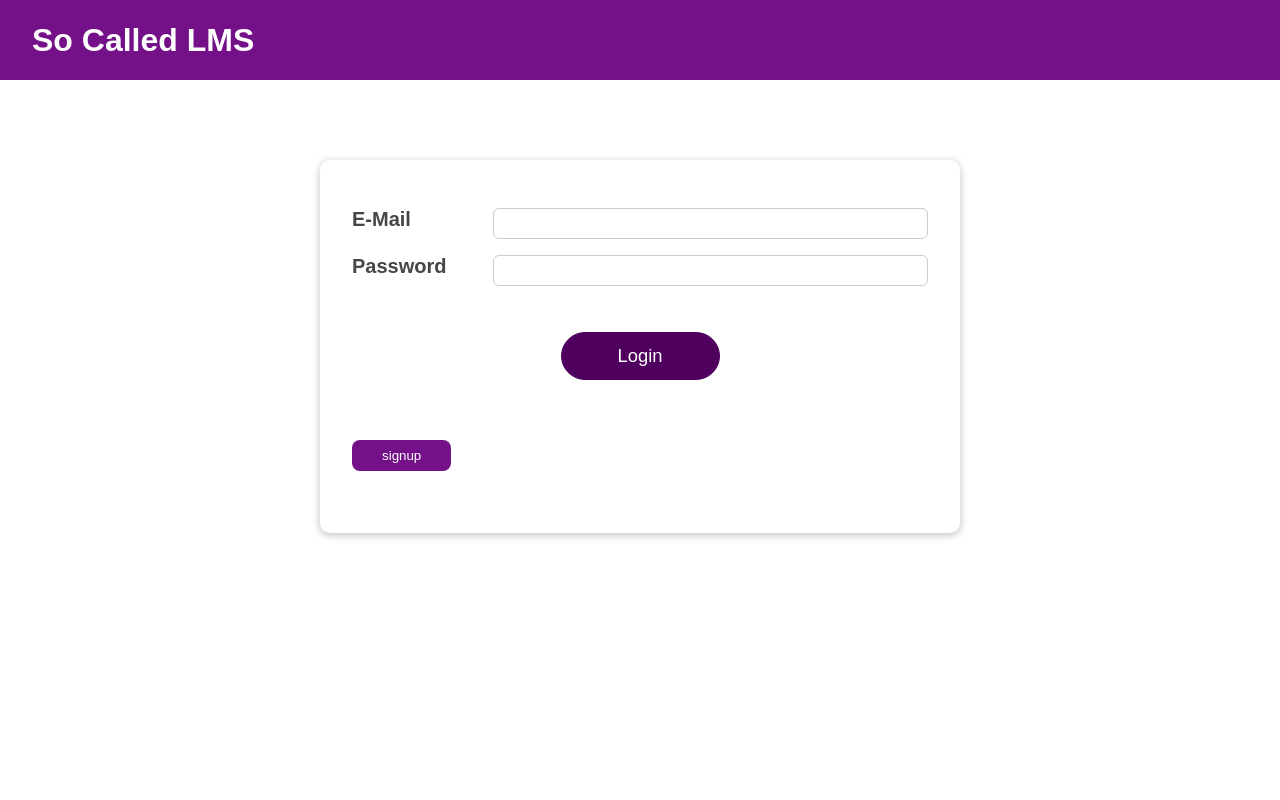
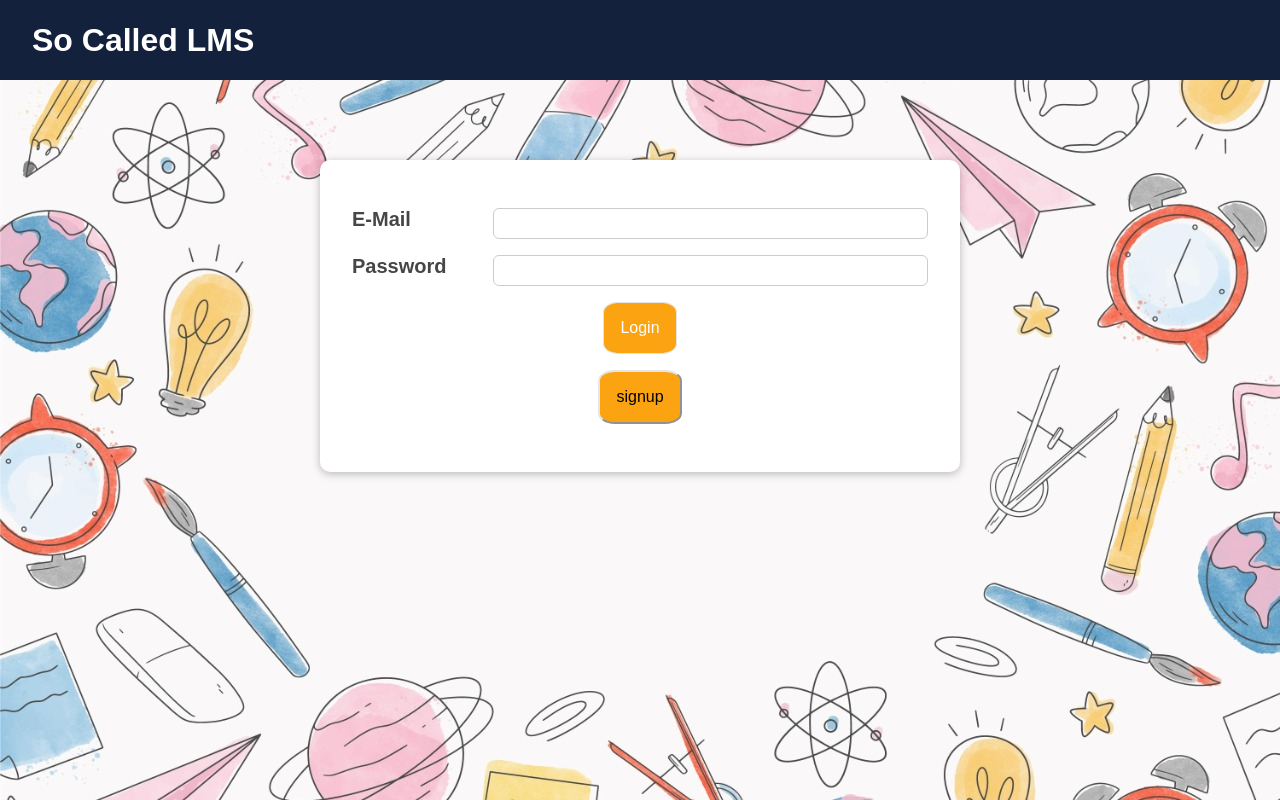
Before and after one commit to Aakashgupta2001/so-called-lms, a React (Create React App) app in the folder so-called-lms/: page / in a window 1280 px wide. Built offline with nearby package versions, Linux system fonts and the light colour scheme; no server answers.

Commit message:
ui updated

```diff
--- a/so-called-lms/src/Components/Table/table.module.css
+++ b/so-called-lms/src/Components/Table/table.module.css
@@ -10,7 +10,7 @@
 }
 
 .table thead tr {
-  background-color: #009879;
+  background-color: #fca311;
   color: #ffffff;
   text-align: center;
 }
@@ -24,7 +24,7 @@
 }
 
 .table tbody tr {
-  border-bottom: 1px solid #dddddd;
+  border-bottom: 1px solid #fff;
   text-align: center;
 }
 
@@ -32,11 +32,15 @@
   background-color: #f3f3f3;
 }
 
+.table tbody tr:nth-of-type(odd) {
+  background-color: #fff;
+}
+
 .table tbody tr:last-of-type {
-  border-bottom: 2px solid #009879;
+  border-bottom: 2px solid #fca311;
 }
 
 .table tbody tr.active-row {
   font-weight: bold;
-  color: #009879;
+  color: #fca311;
 }
--- a/so-called-lms/src/Dashboard/SidebarData.js
+++ b/so-called-lms/src/Dashboard/SidebarData.js
@@ -1,41 +1,39 @@
-import React from 'react'
+import React from "react";
 
-
-export const SidebarData =[
-
+export const SidebarData = [
   {
     title: "Meeting",
     // icon: <HomeSharpIcon />,
-            link: "/home"
+    link: "/home",
   },
   {
     title: "Schedule/TimeTable",
     // icon: <ScheduleIcon />,
-            link: "/timetable"
+    link: "/timetable",
   },
   {
     title: "Exam",
     // icon: <ReceiptIcon />,
-            link: "/exam"
+    link: "/exam",
   },
   {
-            title: "Sylabus",
+    title: "Syllabus",
     // icon: <MenuBookOutlinedIcon />,
-            link: "/sylabus"
+    link: "/sylabus",
   },
   {
     title: "Practise Questions",
     // icon: <SchoolSharpIcon />,
-            link: "/practise"
+    link: "/practise",
   },
   {
     title: "Study Material",
     // icon: <SchoolOutlinedIcon />,
-            link: "/material"
+    link: "/material",
   },
   {
     title: "Q&A",
     // icon: <QuestionAnswerSharpIcon />,
-            link: "/quena"
-        }
-]
+    link: "/quena",
+  },
+];
--- a/so-called-lms/src/Dashboard/sidebar.css
+++ b/so-called-lms/src/Dashboard/sidebar.css
@@ -6,7 +6,7 @@
 .side-bar {
   height: 100vh;
   width: 255px;
-  background-color: #314051;
+  background-color: #14213d;
   position: fixed;
   top: 5rem;
 }
@@ -26,19 +26,21 @@
   flex-direction: row;
   justify-content: center;
   align-items: center;
-  font-family: "Trebuchet MS", "Lucida Sans Unicode", "Lucida Grande", "Lucida Sans", Arial, sans-serif;
+  font-family: "Trebuchet MS", "Lucida Sans Unicode", "Lucida Grande",
+    "Lucida Sans", Arial, sans-serif;
   color: white;
 }
 
 .SidebarList .row:hover {
-  background-color: teal;
+  background-color: #222;
   cursor: pointer;
   color: whitesmoke;
 }
 
 .row .tittle {
   flex-direction: 70%;
-  color: white;
+  color: #fff;
+  text-decoration: none;
 }
 
 .SidebarList .row #active {
--- a/so-called-lms/src/components/Login/Login.js
+++ b/so-called-lms/src/components/Login/Login.js
@@ -1,4 +1,10 @@
-import React, { useState, useEffect, useReducer, useContext, useRef } from "react";
+import React, {
+  useState,
+  useEffect,
+  useReducer,
+  useContext,
+  useRef,
+} from "react";
 
 import Card from "../UI/Card/Card";
 import Button from "../UI/Button/Button";
@@ -111,10 +117,32 @@ const Login = (props) => {
     if (!displaySignUp) {
       return (
         <form onSubmit={submitHandler}>
-          <Input ref={emailInputRef} id="email" label="E-Mail" type="email" isValid={emailIsValid} value={emailState.value} onChange={emailChangeHandler} onBlur={validateEmailHandler} />
-          <Input ref={passwordInputRef} id="password" label="Password" type="password" isValid={passwordIsValid} value={passwordState.value} onChange={passwordChangeHandler} onBlur={validatePasswordHandler} />
+          <Input
+            ref={emailInputRef}
+            id="email"
+            label="E-Mail"
+            type="email"
+            isValid={emailIsValid}
+            value={emailState.value}
+            onChange={emailChangeHandler}
+            onBlur={validateEmailHandler}
+          />
+          <Input
+            ref={passwordInputRef}
+            id="password"
+            label="Password"
+            type="password"
+            isValid={passwordIsValid}
+            value={passwordState.value}
+            onChange={passwordChangeHandler}
+            onBlur={validatePasswordHandler}
+          />
           <div className={classes.actions}>
-            <Button type="submit" className={classes.btn} onClick={loginHandler}>
+            <Button
+              type="submit"
+              className={classes.btn}
+              onClick={loginHandler}
+            >
               Login
             </Button>
             {/* <Button type="button" className={classes.btn} onClick={signUpHandler}>
@@ -148,7 +176,11 @@ const Login = (props) => {
           </a>
         </Switch>
       </Router> */}
-        <button onClick={displayCOntroller}>{buttonText}</button>
+        <div className={classes.actions}>
+          <button className={classes.btn} onClick={displayCOntroller}>
+            {buttonText}
+          </button>
+        </div>
       </Card>
     </div>
   );
--- a/so-called-lms/src/components/Login/Login.module.css
+++ b/so-called-lms/src/components/Login/Login.module.css
@@ -35,7 +35,7 @@
 
 .control input:focus {
   outline: none;
-  border-color: #4f005f;
+  border-color: #e5e5e5;
   background: #f6dbfc;
 }
 
@@ -48,6 +48,20 @@
   text-align: center;
 }
 
+.btn {
+  border-color: #e5e5e5;
+  background: #fca311;
+  padding: 1rem;
+  border-radius: 20%;
+  font-size: 1rem;
+  margin-bottom: 1rem;
+}
+
+.btn:hover {
+  border-color: #e5e5e5;
+  background: #e28d03;
+}
+
 @media (min-width: 768px) {
   .control {
     align-items: center;
--- a/so-called-lms/src/components/MainHeader/MainHeader.module.css
+++ b/so-called-lms/src/components/MainHeader/MainHeader.module.css
@@ -7,7 +7,7 @@
   display: flex;
   justify-content: space-between;
   align-items: center;
-  background: #741188;
+  background: #14213d;
   padding: 0 2rem;
 }
 
--- a/so-called-lms/src/components/MainHeader/Navigation.module.css
+++ b/so-called-lms/src/components/MainHeader/Navigation.module.css
@@ -24,8 +24,8 @@
 
 .nav button {
   font: inherit;
-  background: #dd0db0;
-  border: 1px solid #dd0db0;
+  background: #fca311;
+  border: 1px solid #e5e5e5;
   padding: 0.5rem 1.5rem;
   color: white;
   cursor: pointer;
--- a/so-called-lms/src/components/SignUp/SignUp.js
+++ b/so-called-lms/src/components/SignUp/SignUp.js
@@ -1,4 +1,10 @@
-import React, { useState, useEffect, useReducer, useContext, useRef } from "react";
+import React, {
+  useState,
+  useEffect,
+  useReducer,
+  useContext,
+  useRef,
+} from "react";
 import classes from "./SignUp.module.css";
 import axios from "axios";
 
@@ -46,7 +52,12 @@ const SignUp = () => {
               <label htmlFor="name">Name</label>
             </td>
             <td>
-              <input type="text" id="name" value={name} onChange={nameHandler}></input>
+              <input
+                type="text"
+                id="name"
+                value={name}
+                onChange={nameHandler}
+              ></input>
             </td>
           </tr>
           <tr>
@@ -54,7 +65,12 @@ const SignUp = () => {
               <label htmlFor="email">Email</label>
             </td>
             <td>
-              <input type="email" id="email" value={email} onChange={emailHandler}></input>
+              <input
+                type="email"
+                id="email"
+                value={email}
+                onChange={emailHandler}
+              ></input>
             </td>
           </tr>
           <tr>
@@ -62,12 +78,17 @@ const SignUp = () => {
               <label htmlFor="password">Password</label>
             </td>
             <td>
-              <input type="password" id="password" value={password} onChange={passwordHandler}></input>
+              <input
+                type="password"
+                id="password"
+                value={password}
+                onChange={passwordHandler}
+              ></input>
             </td>
           </tr>
         </table>
-        <div className="buttonStyle">
-          <button>Submit</button>
+        <div className={classes.actions}>
+          <button className={classes.buttonStyle}>Submit</button>
         </div>
       </form>
     </div>
--- a/so-called-lms/src/components/SignUp/SignUp.module.css
+++ b/so-called-lms/src/components/SignUp/SignUp.module.css
@@ -2,20 +2,22 @@
   padding-top: 2px;
 }
 
-button {
-  background: #741188;
-  color: #fff;
-  padding: 8px 30px;
-  margin: 30px 0;
-  border-radius: 8px;
-  transition: background 0.5s;
-  border: none;
-  margin-left: auto;
-  margin-right: auto;
+.buttonStyle {
+  border-color: #e5e5e5;
+  background: #fca311;
+  padding: 1rem;
+  border-radius: 20%;
+  font-size: 1rem;
+  margin-bottom: 1rem;
 }
 
-button:hover {
-  background: #5d0e6d;
+.buttonStyle:hover {
+  border-color: #e5e5e5;
+  background: #e28d03;
+}
+
+.actions {
+  text-align: center;
 }
 
 label {
--- a/so-called-lms/src/components/UI/Button/Button.module.css
+++ b/so-called-lms/src/components/UI/Button/Button.module.css
@@ -1,7 +1,7 @@
 .button {
   font: inherit;
-  border: 1px solid #4f005f;
-  background: #4f005f;
+  border: 1px solid #fca311;
+  background: #fca311;
   color: white;
   padding: 0.75rem 3.5rem;
   cursor: pointer;
@@ -11,8 +11,8 @@
 
 .button:hover,
 .button:active {
-  background: #741188;
-  border-color: #741188;
+  background: #df8900;
+  border-color: #e5e5e5;
 }
 
 .button:focus {
--- a/so-called-lms/src/index.css
+++ b/so-called-lms/src/index.css
@@ -5,6 +5,9 @@
 html {
   font-family: sans-serif;
   background: #fff;
+  background-image: url("./resources/back.jpeg");
+  background-repeat: no-repeat;
+  background-size: cover;
 }
 
 body {
--- a/so-called-lms/src/store/auth-context.js
+++ b/so-called-lms/src/store/auth-context.js
@@ -13,11 +13,14 @@ export const AuthContextProvider = (props) => {
   useEffect(() => {
     if (localStorage.getItem("Authorization")) {
       axios
-        .get("https://so-called-lms-final.herokuapp.com/api/v1/auth/token/verify", {
-          headers: {
-            authorization: localStorage.getItem("Authorization"),
-          },
-        })
+        .get(
+          "https://so-called-lms-final.herokuapp.com/api/v1/auth/token/verify",
+          {
+            headers: {
+              authorization: localStorage.getItem("Authorization"),
+            },
+          }
+        )
         .then((response) => {
           if (response.status === 202) {
             setIsLoggedIn(true);
@@ -71,7 +74,9 @@ export const AuthContextProvider = (props) => {
 
   const logoutHandler = () => {
     localStorage.removeItem("Authorization");
+
     setIsLoggedIn(false);
+    window.location.href = "/";
   };
 
   return (
```
Also changed, not shown: so-called-lms/src/resources/back.jpeg (added). Lines whose indentation alone changed are shown as unchanged.
